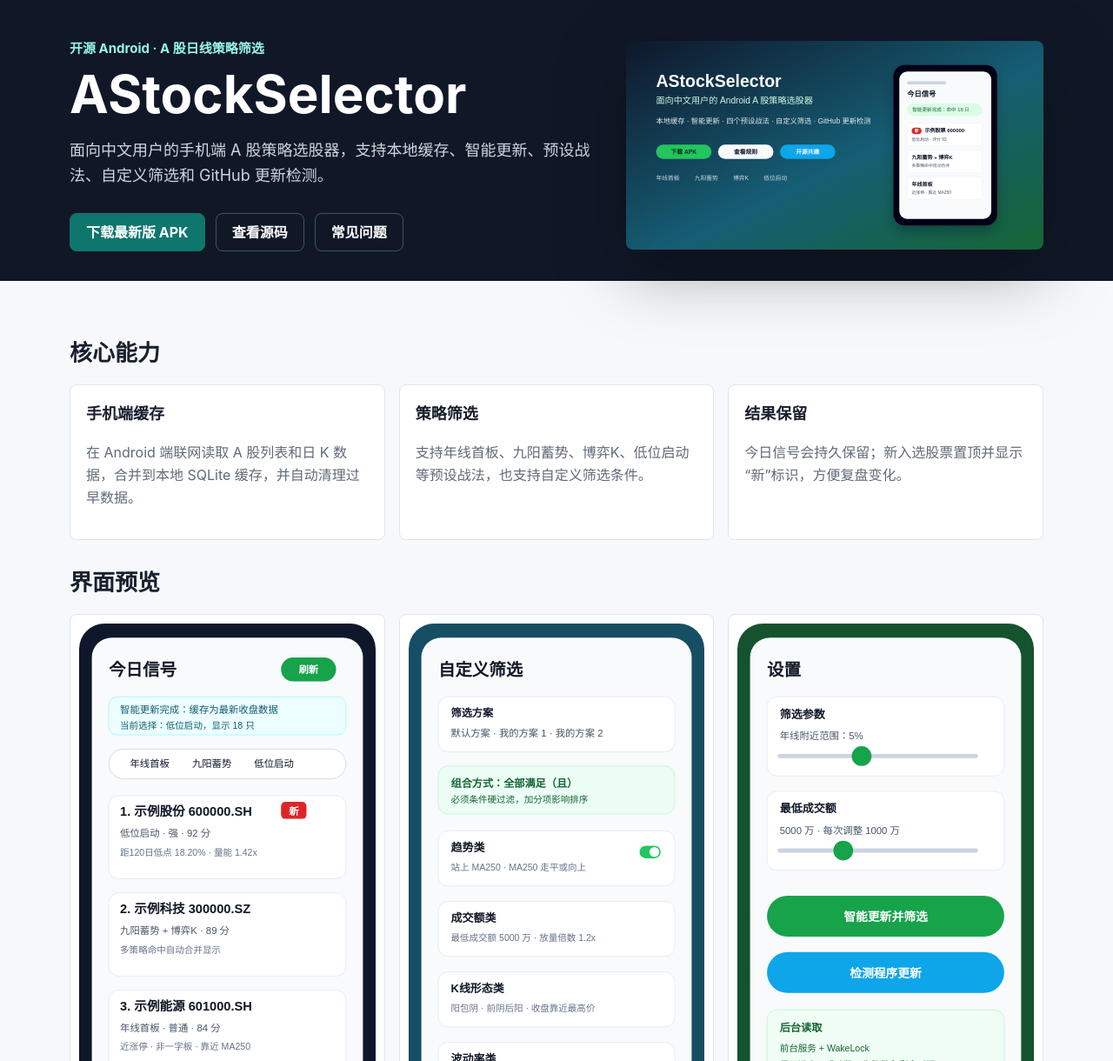
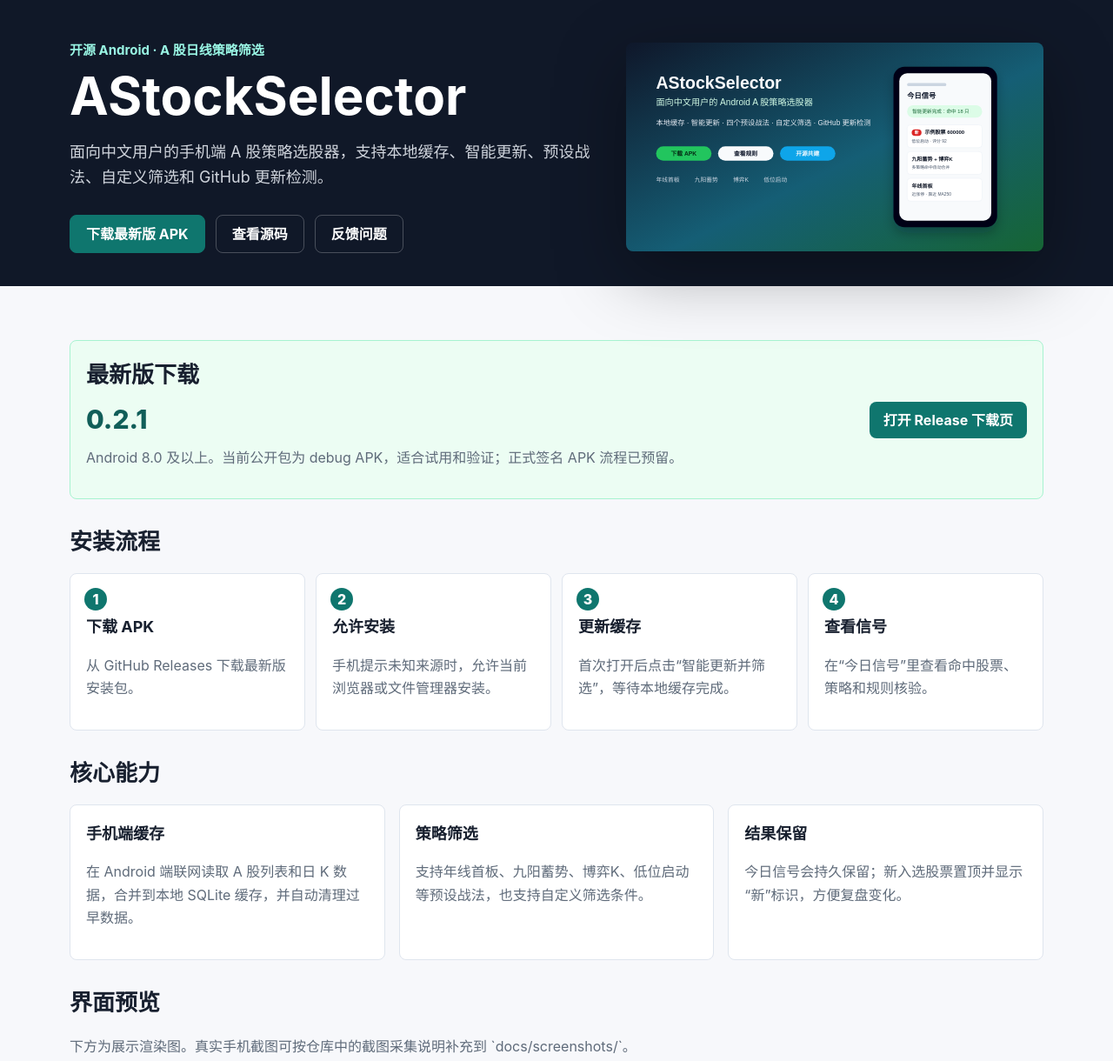
Before and after one commit to qwertasdfg77/AStockSelector, a plain HTML site: page docs/index.html in a window 1280 px wide. Shown: the top 1220 px of the page at 87% size. Drawn offline with Linux system fonts and the light colour scheme.

Commit message:
Polish GitHub downloads and issue flow

```diff
--- a/docs/index.html
+++ b/docs/index.html
@@ -15,7 +15,9 @@
       --line: #dfe5ee;
       --accent: #0f766e;
       --accent-dark: #115e59;
-      --warning: #b42318;
+      --danger: #b42318;
+      --soft: #ecfdf3;
+      --dark: #101828;
     }
 
     * {
@@ -40,9 +42,9 @@
     }
 
     .hero {
-      background: #101828;
+      background: var(--dark);
       color: #fff;
-      padding: 44px 20px 34px;
+      padding: 46px 20px 38px;
     }
 
     .wrap {
@@ -69,6 +71,17 @@
       font-size: clamp(34px, 5vw, 60px);
       line-height: 1.05;
       letter-spacing: 0;
+    }
+
+    h2 {
+      margin: 0 0 14px;
+      font-size: 26px;
+      letter-spacing: 0;
+    }
+
+    h3 {
+      margin: 0 0 8px;
+      font-size: 18px;
     }
 
     .lead {
@@ -117,16 +130,14 @@
       margin-top: 28px;
     }
 
-    h2 {
-      margin: 0 0 14px;
-      font-size: 26px;
-      letter-spacing: 0;
-    }
-
     .grid {
       display: grid;
       grid-template-columns: repeat(3, minmax(0, 1fr));
       gap: 16px;
+    }
+
+    .two {
+      grid-template-columns: repeat(2, minmax(0, 1fr));
     }
 
     .card {
@@ -136,14 +147,37 @@
       padding: 18px;
     }
 
-    .card h3 {
-      margin: 0 0 8px;
-      font-size: 18px;
-    }
-
     .card p,
     .card li {
       color: var(--muted);
+    }
+
+    .version-card {
+      display: grid;
+      grid-template-columns: 1fr auto;
+      gap: 16px;
+      align-items: center;
+      border-color: #a7f3d0;
+      background: var(--soft);
+    }
+
+    .version {
+      font-size: 30px;
+      font-weight: 800;
+      color: var(--accent-dark);
+      line-height: 1;
+    }
+
+    .download {
+      display: inline-flex;
+      align-items: center;
+      justify-content: center;
+      min-height: 42px;
+      padding: 0 16px;
+      border-radius: 8px;
+      background: var(--accent);
+      color: #fff;
+      font-weight: 700;
     }
 
     .shot {
@@ -162,12 +196,44 @@
       gap: 12px;
     }
 
+    .steps {
+      counter-reset: step;
+      display: grid;
+      grid-template-columns: repeat(4, minmax(0, 1fr));
+      gap: 12px;
+    }
+
+    .step {
+      position: relative;
+      padding-top: 46px;
+    }
+
+    .step::before {
+      counter-increment: step;
+      content: counter(step);
+      position: absolute;
+      top: 16px;
+      left: 16px;
+      width: 26px;
+      height: 26px;
+      border-radius: 50%;
+      display: grid;
+      place-items: center;
+      background: var(--accent);
+      color: #fff;
+      font-weight: 800;
+    }
+
     .notice {
-      border-left: 4px solid var(--warning);
+      border-left: 4px solid var(--danger);
       background: #fff7ed;
       color: #7c2d12;
       padding: 14px 16px;
       border-radius: 8px;
+    }
+
+    .muted {
+      color: var(--muted);
     }
 
     footer {
@@ -176,10 +242,13 @@
       padding: 24px 0;
     }
 
-    @media (max-width: 820px) {
+    @media (max-width: 860px) {
       .hero-grid,
       .grid,
-      .links {
+      .two,
+      .links,
+      .steps,
+      .version-card {
         grid-template-columns: 1fr;
       }
     }
@@ -195,7 +264,7 @@
         <div class="actions">
           <a class="button primary" href="https://github.com/qwertasdfg77/AStockSelector/releases/latest">下载最新版 APK</a>
           <a class="button" href="https://github.com/qwertasdfg77/AStockSelector">查看源码</a>
-          <a class="button" href="https://github.com/qwertasdfg77/AStockSelector/blob/main/FAQ.md">常见问题</a>
+          <a class="button" href="https://github.com/qwertasdfg77/AStockSelector/issues/new/choose">反馈问题</a>
         </div>
       </div>
       <img src="images/cover.svg" alt="AStockSelector 项目封面">
@@ -203,6 +272,37 @@
   </header>
 
   <main class="wrap">
+    <section class="card version-card">
+      <div>
+        <h2>最新版下载</h2>
+        <div class="version">0.2.1</div>
+        <p class="muted">Android 8.0 及以上。当前公开包为 debug APK，适合试用和验证；正式签名 APK 流程已预留。</p>
+      </div>
+      <a class="download" href="https://github.com/qwertasdfg77/AStockSelector/releases/latest">打开 Release 下载页</a>
+    </section>
+
+    <section>
+      <h2>安装流程</h2>
+      <div class="steps">
+        <article class="card step">
+          <h3>下载 APK</h3>
+          <p>从 GitHub Releases 下载最新版安装包。</p>
+        </article>
+        <article class="card step">
+          <h3>允许安装</h3>
+          <p>手机提示未知来源时，允许当前浏览器或文件管理器安装。</p>
+        </article>
+        <article class="card step">
+          <h3>更新缓存</h3>
+          <p>首次打开后点击“智能更新并筛选”，等待本地缓存完成。</p>
+        </article>
+        <article class="card step">
+          <h3>查看信号</h3>
+          <p>在“今日信号”里查看命中股票、策略和规则核验。</p>
+        </article>
+      </div>
+    </section>
+
     <section>
       <h2>核心能力</h2>
       <div class="grid">
@@ -223,6 +323,7 @@
 
     <section>
       <h2>界面预览</h2>
+      <p class="muted">下方为展示渲染图。真实手机截图可按仓库中的截图采集说明补充到 `docs/screenshots/`。</p>
       <div class="grid">
         <article class="card shot"><img src="images/today-signals.svg" alt="今日信号页面"></article>
         <article class="card shot"><img src="images/custom-filter.svg" alt="自定义筛选页面"></article>
@@ -231,8 +332,25 @@
     </section>
 
     <section>
-      <h2>使用流程</h2>
-      <article class="card shot"><img src="images/demo-flow.svg" alt="使用流程图"></article>
+      <h2>适合谁</h2>
+      <div class="grid two">
+        <article class="card">
+          <h3>适合</h3>
+          <ul>
+            <li>个人收盘后复盘。</li>
+            <li>学习 Android、Kotlin、Compose 和 SQLite 缓存。</li>
+            <li>研究日 K 技术筛选条件。</li>
+          </ul>
+        </article>
+        <article class="card">
+          <h3>不适合</h3>
+          <ul>
+            <li>盘中实时交易。</li>
+            <li>自动下单或券商接口。</li>
+            <li>把筛选结果当成投资建议。</li>
+          </ul>
+        </article>
+      </div>
     </section>
 
     <section>
@@ -243,7 +361,9 @@
         <a class="card" href="https://github.com/qwertasdfg77/AStockSelector/blob/main/docs/strategy-rules.md">策略规则</a>
         <a class="card" href="https://github.com/qwertasdfg77/AStockSelector/blob/main/docs/data-sources.md">数据源说明</a>
         <a class="card" href="https://github.com/qwertasdfg77/AStockSelector/blob/main/docs/signing-release.md">正式签名 APK</a>
+        <a class="card" href="https://github.com/qwertasdfg77/AStockSelector/blob/main/docs/screenshots.md">真实截图采集</a>
         <a class="card" href="AStockSelector_PRD.pdf">PRD PDF</a>
+        <a class="card" href="AStockSelector_schema.sql">数据库 SQL</a>
       </div>
     </section>
 
```
Also changed, not shown: 13 other files.
